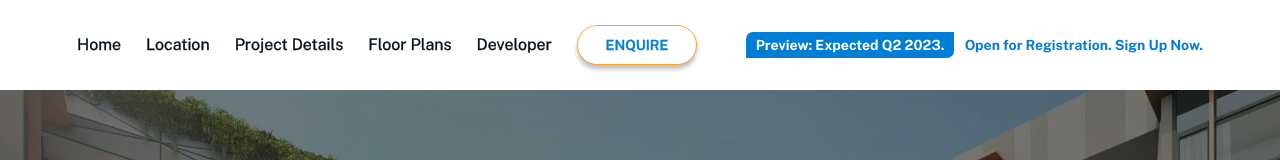
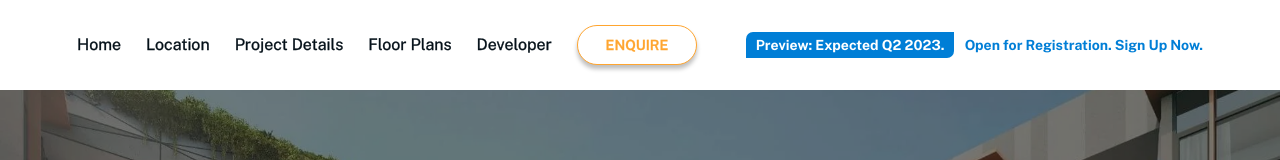
Before and after one commit to 0brijesh/wattenestateresidences-landing-design, a plain HTML site: page index.html in a window 1280 px wide. In both pictures the pointer is over the link 636 px from the left and 45 px from the top of the page. Shown: the top 160 px of the page. Drawn offline with Linux system fonts and the light colour scheme.

Commit message:
bugs design
issues are resolved

```diff
--- a/assets/css/style.css
+++ b/assets/css/style.css
@@ -535,7 +535,7 @@ header.fixed .list-menu li a::before {
 }
 header .secondary-btn:hover {
   background-color: var(--white-color);
-  color: var(--primary-color);
+  color: var(--secondary-color) !important;
 }
 .mobile-menu-ico svg path {
   fill: var(--primary-color);
```
